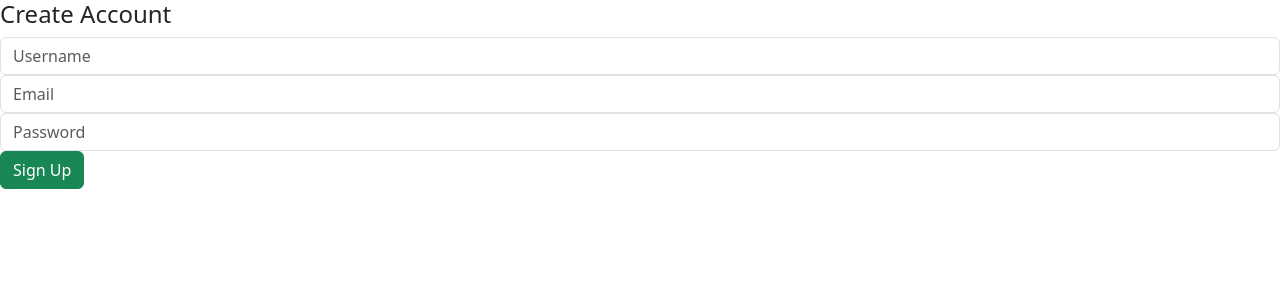
After one commit to irvinemwaura-netizen/groupa, a Django app: page /sign_up/ in a window 1280 px wide. The commit adds this page. Shown: the top 300 px of the page. Run offline with Django 5.2, Linux system fonts and the light colour scheme.

Commit message:
second commit

```diff
--- a/Admin/templates/index.html
+++ b/Admin/templates/index.html
@@ -19,6 +19,7 @@
             <a href="#">Manage Records</a>
             <a href="#">Reports</a>
             <a href="#">Settings</a>
+            <a href="{% url 'sign_up' %}">SIGN UP</a>
         </div>
 
         <!-- Main content -->
--- /dev/null
+++ b/Admin/templates/sign_up.html
@@ -0,0 +1,23 @@
+<!DOCTYPE html>
+<html lang="en">
+<head>
+    <meta charset="UTF-8">
+    <title>Sign Up</title>
+    <link href=" https://cdn.jsdelivr.net/npm/bootstrap@5.3.0/dist/css/bootstrap.min.css" rel="stylesheet">
+</head>
+<body>
+<h4>Create Account</h4>
+<form action="" method="POST">
+{% csrf_token %}
+<input type="text" name="username"
+       placeholder="Username" class="form-control">
+<input type="email" name="email"
+placeholder="Email" class="form-control">
+<input type="password"
+name="password" placeholder="Password" class="form-control">
+<button type="submit" class="btn btn-success">
+    Sign Up
+</button>
+</form>
+</body>
+</html>
--- a/Admin/urls.py
+++ b/Admin/urls.py
@@ -25,4 +25,6 @@ urlpatterns = [
     path('addrecord/',views.add_record, name='add_record'),
     path('update_record/<int:id>/',views.update_record, name='update_record'),
     path('delete_record/<int:pk>/', views.delete_record, name='delete_record'),
+    path('sign_up/',views.sign_up, name='sign_up'),
+    path('log_in/',views.log_in, name='log_in'),
 ]
--- a/Admin/views.py
+++ b/Admin/views.py
@@ -1,9 +1,13 @@
 from gc import get_objects
-
+from django.contrib import messages
+from django.contrib.auth.decorators import login_required
+from django.contrib.auth.models import User
 from django.shortcuts import render, redirect, get_object_or_404
 from Admin.models import Student
+from django.contrib.auth import authenticate, login, logout
 
 # Create your views here.
+@login_required
 def index(request):
     students = Student.objects.all()
     return render(request, 'index.html', {'students': students})
@@ -46,3 +50,22 @@ def delete_record(request, pk):
     if request.method == "POST":
         students.delete()
         return redirect('index')  # change to your list page name
+def sign_up(request):
+    if request.method == 'POST':
+        username = request.POST.get('username')
+        email = request.POST.get('email')
+        password = request.POST.get('password')
+
+        if User.objects.filter(username=username).exists():
+            messages.error(request, 'Username already exists')
+            return redirect('sign_up')
+        user = User.objects.create_user(
+            username=username,
+            email=email,
+            password=password)
+        login(request, user)
+        return redirect('index')
+    return render(request, 'sign_up.html')
+def log_in(request):
+
+    return render(request, 'log_in.html')
--- a/School/settings.py
+++ b/School/settings.py
@@ -119,7 +119,7 @@ USE_TZ = True
 
 STATIC_URL = 'static/'
 STATICFILES_DIRS = [
-    BASE_DIR / 'static'
+    BASE_DIR / "static"
 ]
 
 # Default primary key field type
```
Also changed, not shown: Admin/templates/log_in.html (added, +21 -0 lines), db.sqlite3, media/students/xusenru-aral-sea-10129034_1280.jpg (added).
